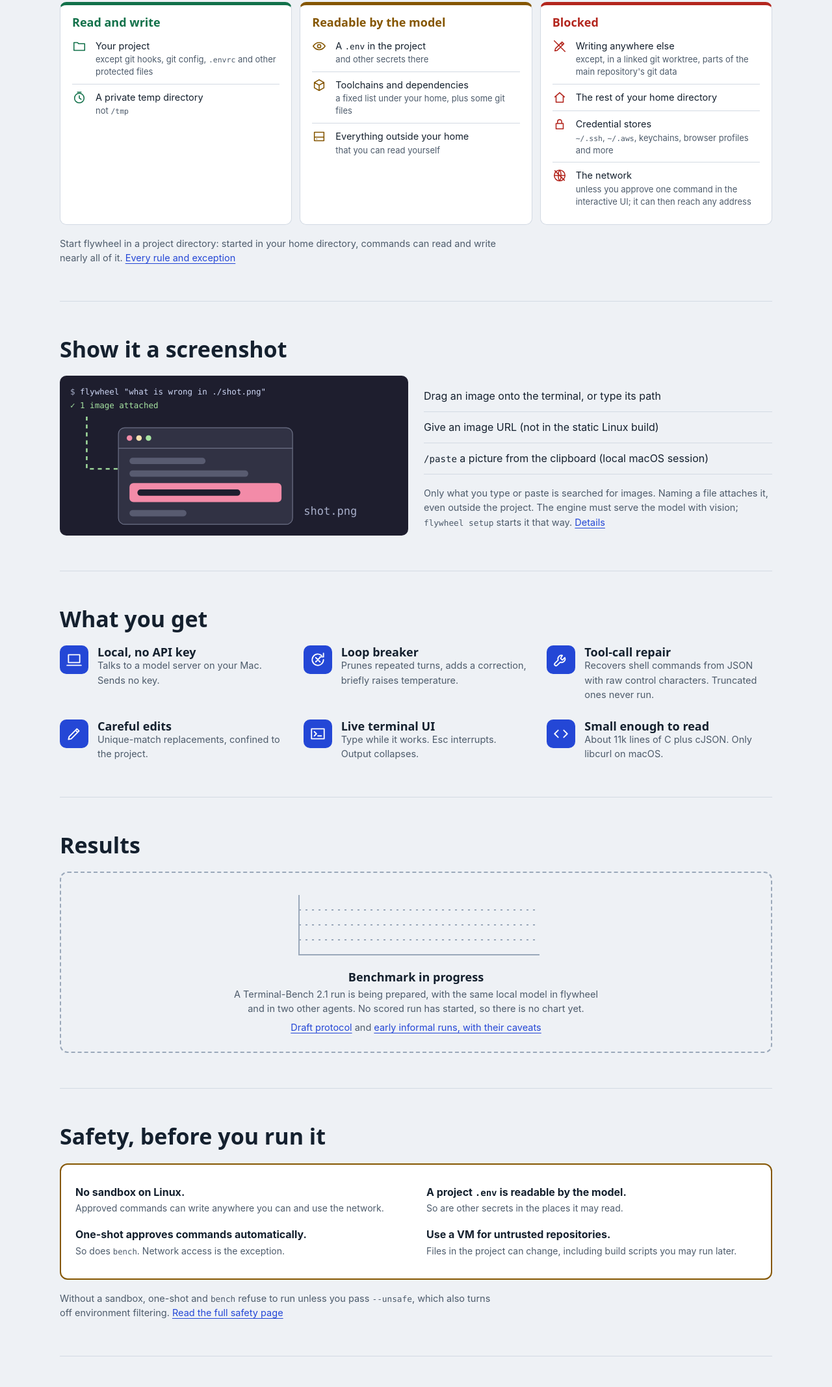
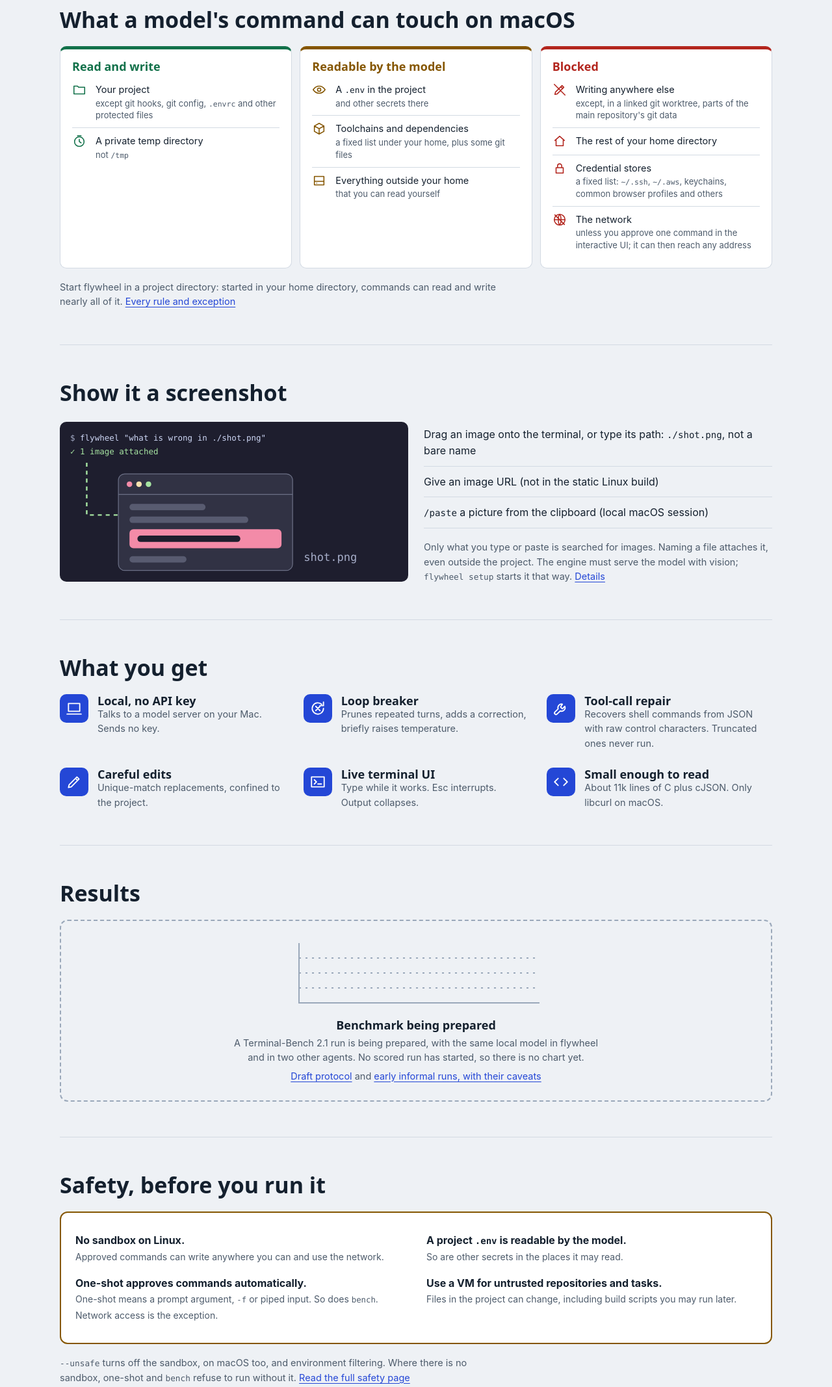
Before and after one commit to megasoft1978/flywheel, a plain HTML site: page docs/index.html in a window 1280 px wide. Shown: the part 1297-3431 px from the top of the page at 65% size. Drawn offline with Linux system fonts and the light colour scheme.

Commit message:
docs: define one-shot, --unsafe, remembered approvals and check-gate languages; tighten wording

```diff
--- a/docs/index.html
+++ b/docs/index.html
@@ -158,7 +158,7 @@ cd flywheel &amp;&amp; make
 <section id="harness">
   <h2>A loop built for a local model's mistakes</h2>
 
-  <svg class="loop wide" viewBox="0 0 860 262" role="img" aria-label="The local model sends a tool call, flywheel repairs or rejects it, and commands run in the sandbox. Output goes back to the model and a loop breaker prunes repeats. When finished, a check gate type-checks or compiles; if it fails the model is told to fix it.">
+  <svg class="loop wide" viewBox="0 0 860 262" role="img" aria-label="The local model sends a tool call, flywheel repairs or rejects it, and commands run in the sandbox on macOS. Output goes back to the model and a loop breaker prunes repeats. When finished, TypeScript, Python, Go and Rust projects get a check gate; if it fails the model is told to fix it.">
     <defs>
       <marker id="wa" viewBox="0 0 10 10" refX="9" refY="5" markerWidth="9" markerHeight="9" markerUnits="userSpaceOnUse" orient="auto"><path class="fh" d="M0 0L10 5L0 10z"/></marker>
       <marker id="wb" viewBox="0 0 10 10" refX="9" refY="5" markerWidth="9" markerHeight="9" markerUnits="userSpaceOnUse" orient="auto"><path class="rh" d="M0 0L10 5L0 10z"/></marker>
@@ -177,7 +177,7 @@ cd flywheel &amp;&amp; make
     <text class="l" x="415" y="252">check fails: the model is told to fix it</text>
   </svg>
 
-  <svg class="loop tall" viewBox="0 0 340 444" role="img" aria-label="Local model, then tool-call repair, then sandbox, then check gate. Output goes back to the model, a loop breaker prunes repeats, and a failed check sends the model back to fix it.">
+  <svg class="loop tall" viewBox="0 0 340 444" role="img" aria-label="Local model, then tool-call repair, then sandbox on macOS, then check gate for TypeScript, Python, Go and Rust projects. Output goes back to the model, a loop breaker prunes repeats, and a failed check sends the model back to fix it.">
     <defs>
       <marker id="ta" viewBox="0 0 10 10" refX="9" refY="5" markerWidth="9" markerHeight="9" markerUnits="userSpaceOnUse" orient="auto"><path class="fh" d="M0 0L10 5L0 10z"/></marker>
       <marker id="tb" viewBox="0 0 10 10" refX="9" refY="5" markerWidth="9" markerHeight="9" markerUnits="userSpaceOnUse" orient="auto"><path class="rh" d="M0 0L10 5L0 10z"/></marker>
@@ -195,7 +195,7 @@ cd flywheel &amp;&amp; make
     <text class="l" transform="translate(12 192) rotate(-90)">check fails: fix it</text>
   </svg>
 
-  <p class="under">File edits skip the sandbox but are confined to the project. The interactive UI asks before anything outside a short read-only list, and before the check. A passing check means the code type-checks or compiles, not that it is correct.</p>
+  <p class="under">File edits skip the sandbox but are confined to the project. The interactive UI asks before anything outside a short read-only list, and before the check, unless you chose "always allow": a remembered command is not asked again, even if the model has since changed the files it runs. Only TypeScript, Python, Go and Rust projects (the last two experimental) get a check gate; others finish without one. A passing check means the code type-checks or compiles, not that it is correct.</p>
 </section>
 
 <section id="sandbox">
@@ -221,7 +221,7 @@ cd flywheel &amp;&amp; make
       <ul>
         <li><svg class="i" aria-hidden="true"><use href="#i-pen"/></svg><div>Writing anywhere else<small>except, in a linked git worktree, parts of the main repository's git data</small></div></li>
         <li><svg class="i" aria-hidden="true"><use href="#i-home"/></svg><div>The rest of your home directory</div></li>
-        <li><svg class="i" aria-hidden="true"><use href="#i-lock"/></svg><div>Credential stores<small><code>~/.ssh</code>, <code>~/.aws</code>, keychains, browser profiles and more</small></div></li>
+        <li><svg class="i" aria-hidden="true"><use href="#i-lock"/></svg><div>Credential stores<small>a fixed list: <code>~/.ssh</code>, <code>~/.aws</code>, keychains, common browser profiles and others</small></div></li>
         <li><svg class="i" aria-hidden="true"><use href="#i-net"/></svg><div>The network<small>unless you approve one command in the interactive UI; it can then reach any address</small></div></li>
       </ul>
     </div>
@@ -249,7 +249,7 @@ cd flywheel &amp;&amp; make
     </figure>
     <div>
       <ul class="ways">
-        <li>Drag an image onto the terminal, or type its path</li>
+        <li>Drag an image onto the terminal, or type its path: <code>./shot.png</code>, not a bare name</li>
         <li>Give an image URL (not in the static Linux build)</li>
         <li><code>/paste</code> a picture from the clipboard (local macOS session)</li>
       </ul>
@@ -274,7 +274,7 @@ cd flywheel &amp;&amp; make
   <h2>Results</h2>
   <div class="slot">
     <svg viewBox="0 0 420 110" aria-hidden="true" fill="none" stroke="currentColor" stroke-width="2"><path d="M30 8v92h370"/><path d="M30 31h370M30 54h370M30 77h370" stroke-dasharray="3 7"/></svg>
-    <h3>Benchmark in progress</h3>
+    <h3>Benchmark being prepared</h3>
     <p>A Terminal-Bench 2.1 run is being prepared, with the same local model in flywheel and in two other agents. No scored run has started, so there is no chart yet.</p>
     <p><a href="https://github.com/megasoft1978/flywheel/blob/main/bench/PROTOCOL.md">Draft protocol</a> and <a href="https://github.com/megasoft1978/flywheel/blob/main/docs/benchmarks.md">early informal runs, with their caveats</a></p>
   </div>
@@ -286,11 +286,11 @@ cd flywheel &amp;&amp; make
     <ul>
       <li><b>No sandbox on Linux.</b><span>Approved commands can write anywhere you can and use the network.</span></li>
       <li><b>A project <code>.env</code> is readable by the model.</b><span>So are other secrets in the places it may read.</span></li>
-      <li><b>One-shot approves commands automatically.</b><span>So does <code>bench</code>. Network access is the exception.</span></li>
-      <li><b>Use a VM for untrusted repositories.</b><span>Files in the project can change, including build scripts you may run later.</span></li>
+      <li><b>One-shot approves commands automatically.</b><span>One-shot means a prompt argument, <code>-f</code> or piped input. So does <code>bench</code>. Network access is the exception.</span></li>
+      <li><b>Use a VM for untrusted repositories and tasks.</b><span>Files in the project can change, including build scripts you may run later.</span></li>
     </ul>
   </div>
-  <p class="under">Without a sandbox, one-shot and <code>bench</code> refuse to run unless you pass <code>--unsafe</code>, which also turns off environment filtering. <a href="https://github.com/megasoft1978/flywheel/blob/main/docs/safety.md">Read the full safety page</a></p>
+  <p class="under"><code>--unsafe</code> turns off the sandbox, on macOS too, and environment filtering. Where there is no sandbox, one-shot and <code>bench</code> refuse to run without it. <a href="https://github.com/megasoft1978/flywheel/blob/main/docs/safety.md">Read the full safety page</a></p>
 </section>
 
 <section id="limits">
```
Also changed, not shown: docs/how-it-works.svg, 2 other files.
